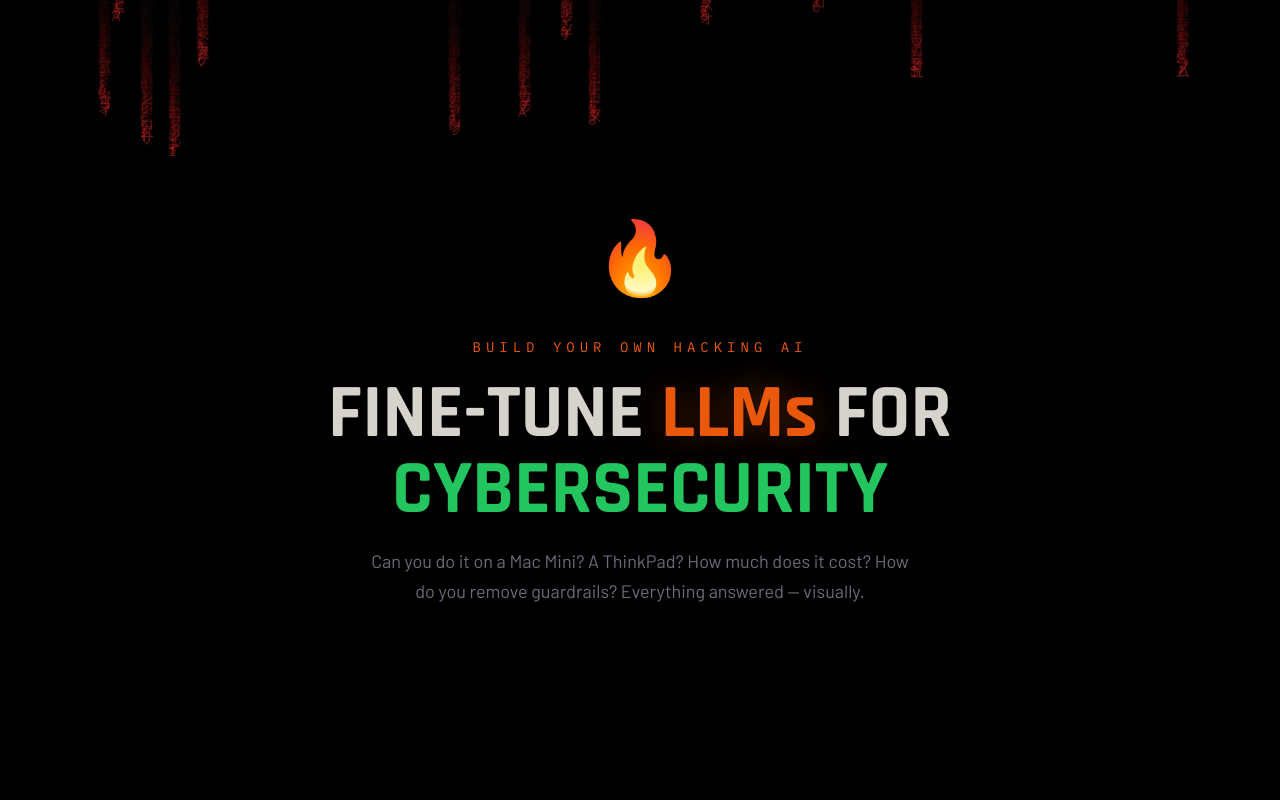
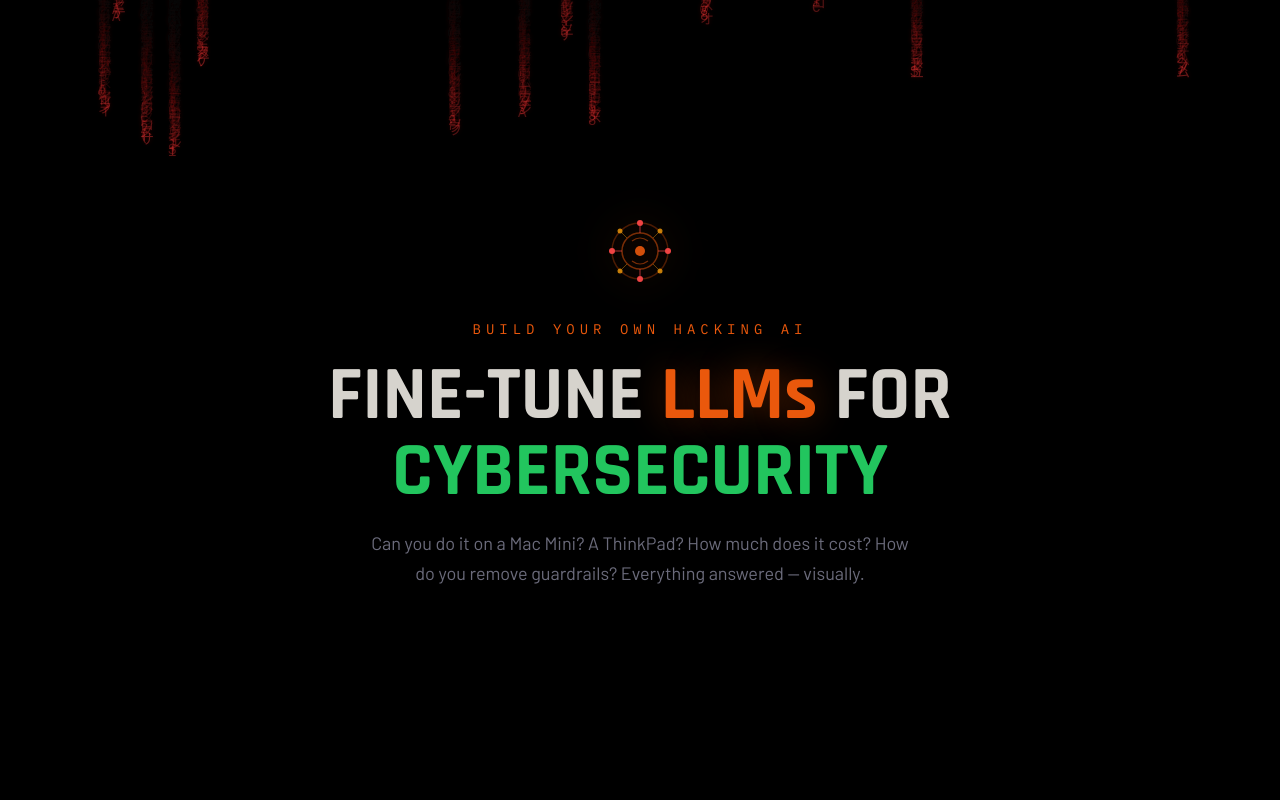
Before and after one commit to rumbra/ai-education-r-umbrasko, a plain HTML site: page finetune-guide-v2.html in a window 1280 px wide. Shown: the top 800 px of the page. Drawn offline with Linux system fonts and the light colour scheme; animation ran at ten frames a second.

Commit message:
Replace fire emoji with SVG neural network icon in fine-tuning hero
Swapped the 🔥 emoji for a clean circuit/brain SVG icon with orbital nodes — fits the AI fine-tuning theme better.

Co-Authored-By: Claude Opus 4.6 <noreply@anthropic.com>

```diff
--- a/finetune-guide-v2.html
+++ b/finetune-guide-v2.html
@@ -34,7 +34,8 @@ body{background:var(--bg);color:var(--text);font-family:var(--sans);overflow-x:h
 
 /* HERO */
 .hero{min-height:100vh;display:flex;flex-direction:column;align-items:center;justify-content:center;padding:50px 28px;text-align:center;position:relative;z-index:1}
-.hero-icon{font-size:72px;margin-bottom:20px;opacity:0;animation:fadeIn 1s .3s forwards}
+.hero-icon{margin-bottom:20px;opacity:0;animation:fadeIn 1s .3s forwards}
+.hero-icon svg{width:80px;height:80px;filter:drop-shadow(0 0 20px rgba(234,88,12,.4))}
 .hero-label{font-family:var(--mono);font-size:14px;letter-spacing:5px;color:var(--orange);opacity:0;animation:fadeIn .8s .6s forwards}
 .hero h1{font-family:var(--head);font-size:clamp(36px,8vw,76px);font-weight:700;line-height:1;margin-top:16px;opacity:0;animation:fadeUp 1s .8s forwards}
 .hero h1 .o{color:var(--orange);animation:glow 3s ease-in-out infinite}
@@ -160,7 +161,26 @@ body{background:var(--bg);color:var(--text);font-family:var(--sans);overflow-x:h
 
 <!-- ██ HERO ██ -->
 <section class="hero">
-  <div class="hero-icon">🔥</div>
+  <div class="hero-icon"><svg viewBox="0 0 80 80" fill="none" xmlns="http://www.w3.org/2000/svg">
+    <!-- Brain/circuit icon -->
+    <circle cx="40" cy="40" r="28" stroke="#EA580C" stroke-width="1.5" opacity=".3"/>
+    <circle cx="40" cy="40" r="18" stroke="#EA580C" stroke-width="1.5" opacity=".5"/>
+    <!-- Center node -->
+    <circle cx="40" cy="40" r="5" fill="#EA580C" opacity=".9"/>
+    <!-- Orbital nodes -->
+    <circle cx="40" cy="12" r="3" fill="#EF4444"/><line x1="40" y1="22" x2="40" y2="15" stroke="#EF4444" stroke-width="1.2" opacity=".6"/>
+    <circle cx="40" cy="68" r="3" fill="#EF4444"/><line x1="40" y1="58" x2="40" y2="65" stroke="#EF4444" stroke-width="1.2" opacity=".6"/>
+    <circle cx="12" cy="40" r="3" fill="#EF4444"/><line x1="22" y1="40" x2="15" y2="40" stroke="#EF4444" stroke-width="1.2" opacity=".6"/>
+    <circle cx="68" cy="40" r="3" fill="#EF4444"/><line x1="58" y1="40" x2="65" y2="40" stroke="#EF4444" stroke-width="1.2" opacity=".6"/>
+    <!-- Diagonal nodes -->
+    <circle cx="20" cy="20" r="2.5" fill="#F59E0B" opacity=".8"/><line x1="27" y1="27" x2="22" y2="22" stroke="#F59E0B" stroke-width="1" opacity=".4"/>
+    <circle cx="60" cy="20" r="2.5" fill="#F59E0B" opacity=".8"/><line x1="53" y1="27" x2="58" y2="22" stroke="#F59E0B" stroke-width="1" opacity=".4"/>
+    <circle cx="20" cy="60" r="2.5" fill="#F59E0B" opacity=".8"/><line x1="27" y1="53" x2="22" y2="58" stroke="#F59E0B" stroke-width="1" opacity=".4"/>
+    <circle cx="60" cy="60" r="2.5" fill="#F59E0B" opacity=".8"/><line x1="53" y1="53" x2="58" y2="58" stroke="#F59E0B" stroke-width="1" opacity=".4"/>
+    <!-- Inner arcs for brain feel -->
+    <path d="M32 30 Q40 24 48 30" stroke="#EA580C" stroke-width="1.2" fill="none" opacity=".5"/>
+    <path d="M32 50 Q40 56 48 50" stroke="#EA580C" stroke-width="1.2" fill="none" opacity=".5"/>
+  </svg></div>
   <div class="hero-label">BUILD YOUR OWN HACKING AI</div>
   <h1>FINE-TUNE <span class="o">LLMs</span> FOR<br><span class="g">CYBERSECURITY</span></h1>
   <p class="hero-sub">Can you do it on a Mac Mini? A ThinkPad? How much does it cost? How do you remove guardrails? Everything answered — visually.</p>
```
